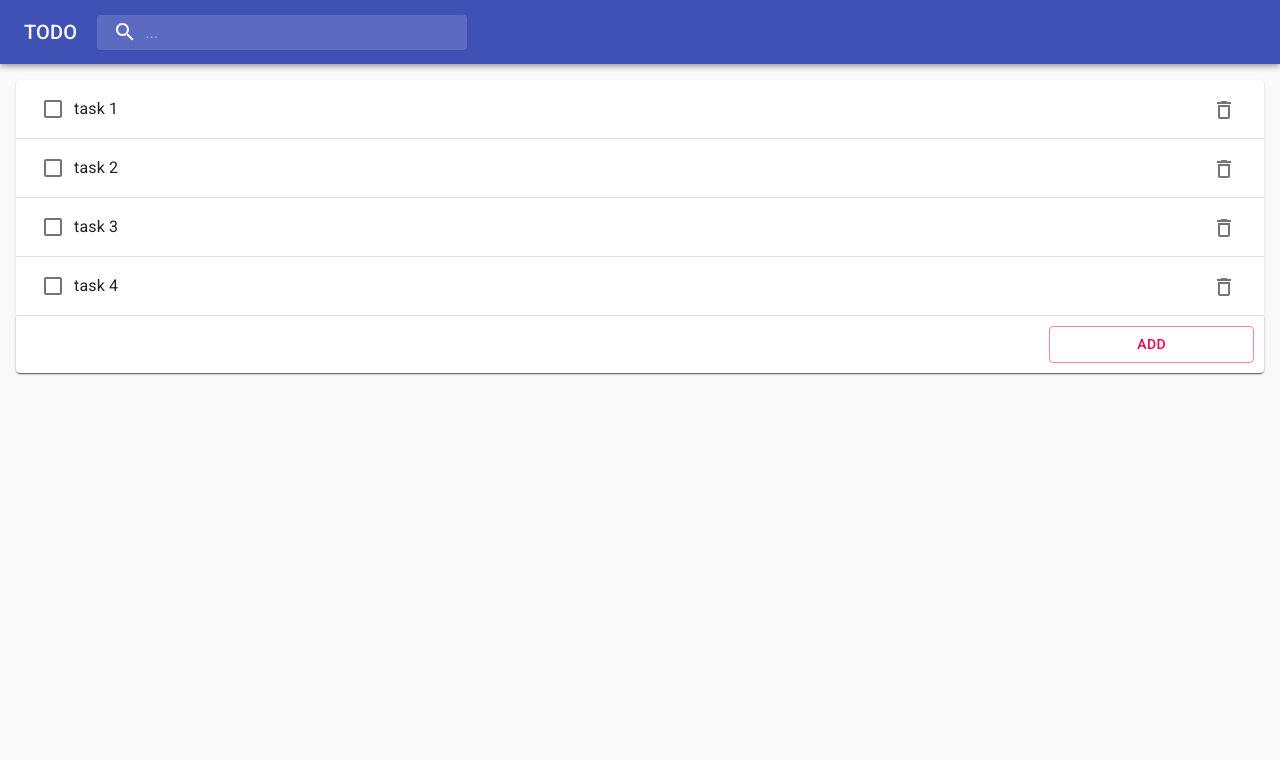
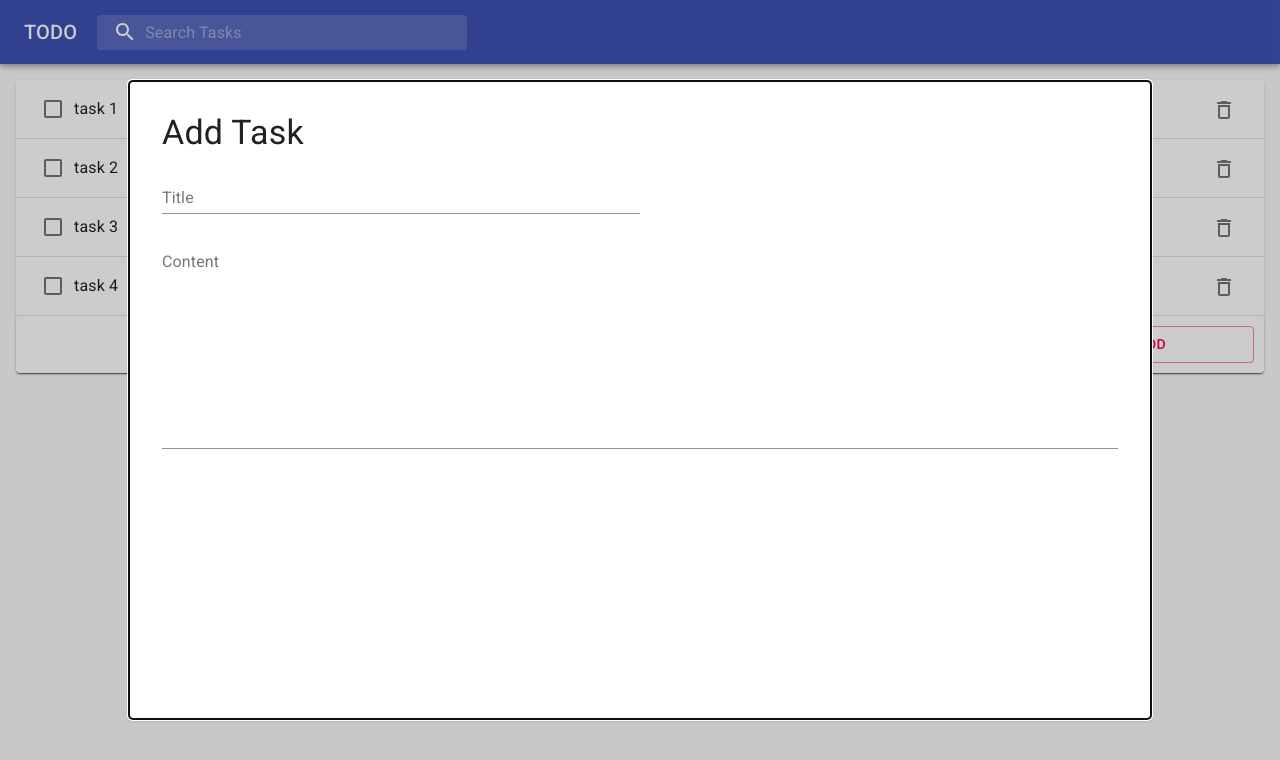
Before and after one commit to ymgyt/happydev, a React (Create React App) app in the folder todo/front/: page / in a window 1280 px wide. Shown: the top 760 px of the page. Built offline with nearby package versions, Linux system fonts and the light colour scheme; no server answers.

Commit message:
AddTaskModalにformを追加

```diff
--- a/todo/front/src/components/layout/Layout.tsx
+++ b/todo/front/src/components/layout/Layout.tsx
@@ -53,7 +53,7 @@ const Layout = (props: any) => {
               <SearchIcon/>
             </div>
             <InputBase
-              placeholder='...'
+              placeholder='Search Tasks'
               classes={{
                 root: classes.inputRoot,
                 input: classes.inputInput,
--- a/todo/front/src/components/tasks/AddTask.tsx
+++ b/todo/front/src/components/tasks/AddTask.tsx
@@ -1,7 +1,7 @@
 import React from 'react';
 import {TextField, Paper, Button, Grid} from '@material-ui/core';
 
-const AddTodo = (props: any) => {
+const AddTask = (props: any) => {
   return (
     <Paper style={{margin: 0, padding: 10}}>
       <Grid container justify='flex-end'>
@@ -29,4 +29,4 @@ const AddTodo = (props: any) => {
   )
 };
 
-export default AddTodo;
+export default AddTask;
--- /dev/null
+++ b/todo/front/src/components/tasks/AddTaskForm.tsx
@@ -0,0 +1,40 @@
+import React from "react";
+import {createStyles, makeStyles, Theme, useTheme} from "@material-ui/core/styles";
+import Grid from "@material-ui/core/Grid";
+import Typography from "@material-ui/core/Typography";
+import Button from "@material-ui/core/Button";
+import TextField from "@material-ui/core/TextField";
+
+const useStyles = makeStyles((theme: Theme) =>
+  createStyles({}),
+);
+
+
+const AddTaskForm = () => {
+  const clases = useStyles()
+
+  return (
+    <Grid container direction='column'>
+      <Grid item>
+        <Typography variant='h4' style={{lineHeight: 2}}>Add Task</Typography>
+      </Grid>
+      <Grid item>
+        <TextField
+          label='Title' id='title'
+          style={{width: '50%'}}
+        />
+      </Grid>
+      <Grid item>
+        <TextField
+          label='Content' id='content'
+          multiline
+          rows={10}
+          fullWidth
+          margin='normal'
+        />
+      </Grid>
+    </Grid>
+)
+}
+
+export default AddTaskForm;
--- a/todo/front/src/components/tasks/AddTaskModal.tsx
+++ b/todo/front/src/components/tasks/AddTaskModal.tsx
@@ -3,6 +3,7 @@ import { makeStyles, Theme, createStyles } from '@material-ui/core/styles';
 import Modal from '@material-ui/core/Modal';
 import Backdrop from '@material-ui/core/Backdrop';
 import Fade from '@material-ui/core/Fade';
+import AddTaskForm from "./AddTaskForm";
 
 const useStyles = makeStyles((theme: Theme) =>
   createStyles({
@@ -47,8 +48,7 @@ const AddTaskModal = (props:AddTaskModalProps) => {
       >
         <Fade in={props.open}>
           <div className={classes.paper}>
-            <h2 id="transition-modal-title">Add Task</h2>
-            <p id="transition-modal-description">react-transition-group animates me.</p>
+            <AddTaskForm />
           </div>
         </Fade>
       </Modal>
--- a/todo/front/src/components/tasks/Tasks.tsx
+++ b/todo/front/src/components/tasks/Tasks.tsx
@@ -1,6 +1,6 @@
 import React from 'react';
 import Task, {TaskProps} from './Task';
-import AddTodo from "./AddTask";
+import AddTask from "./AddTask";
 import AddTaskModal from "./AddTaskModal";
 import {List, Paper} from '@material-ui/core';
 
@@ -10,9 +10,9 @@ export interface TasksProps {
 }
 
 const Tasks: React.FC<TasksProps> = ({tasks, loading}) => {
-  const [openModal, setOpenModal] = React.useState<boolean>(false);
+  const [openModal, setOpenModal] = React.useState<boolean>(true);
 
-  const handleClick = (event: any) => {
+  const handleAddTaskClick = (event: any) => {
     console.log('Add task requested!');
     setOpenModal(true);
   }
@@ -37,8 +37,8 @@ const Tasks: React.FC<TasksProps> = ({tasks, loading}) => {
           )}
         </List>
       )}
-      <AddTodo onButtonClick={handleClick}/>
-     <AddTaskModal open={openModal} onClose={handleModalClosed}/>
+      <AddTask onButtonClick={handleAddTaskClick}/>
+      <AddTaskModal open={openModal} onClose={handleModalClosed}/>
     </Paper>
   )
 }
```
